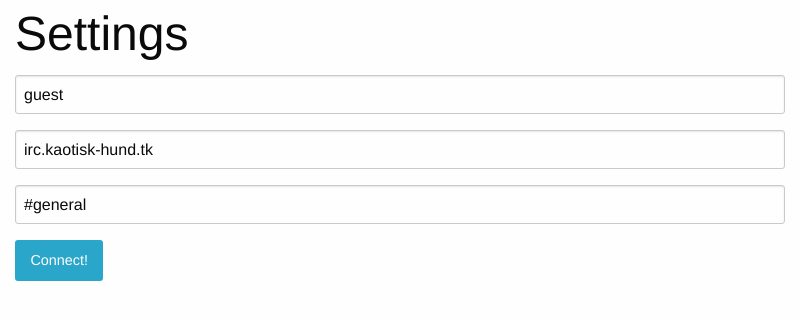
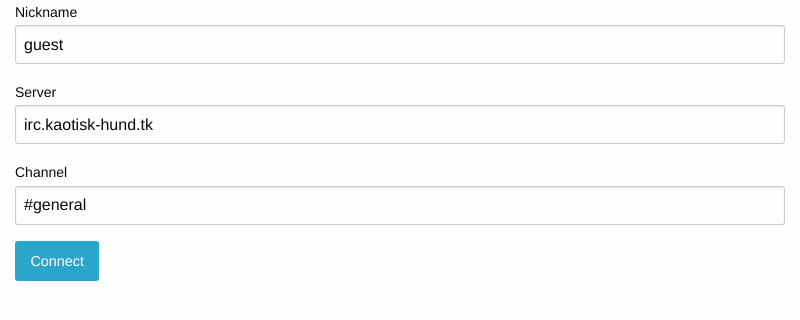
Before and after one commit to kaotisk-hund/irc-electron, an Electron app: page settings.html in a window 800 px wide. Drawn offline with Linux system fonts and the light colour scheme.

Commit message:
Added labels, removed h1

```diff
--- a/settings.html
+++ b/settings.html
@@ -12,12 +12,11 @@
 	<div class="grid-container">
 		<div class="small-12 cell">
 			<div class="stats">
-				<h1>Settings</h1>
 				<form id="settings">
-					<input type="text" id="nickname" placeholder="Nickname" value="guest"/>
-					<input type="text" id="server" placeholder="Server" value="irc.kaotisk-hund.tk"/>
-					<input type="text" id="channel" placeholder="Channel e.g. #general" value="#general"/>
-					<button class="button" type="submit">Connect!</button>
+					<label>Nickname<input type="text" id="nickname" placeholder="Nickname" value="guest"/></label>
+					<label>Server<input type="text" id="server" placeholder="Server" value="irc.kaotisk-hund.tk"/></label>
+					<label>Channel<input type="text" id="channel" placeholder="Channel e.g. #general" value="#general"/></label>
+					<button class="button" type="submit">Connect</button>
 				</form>
 			</div>
 		</div>
```
